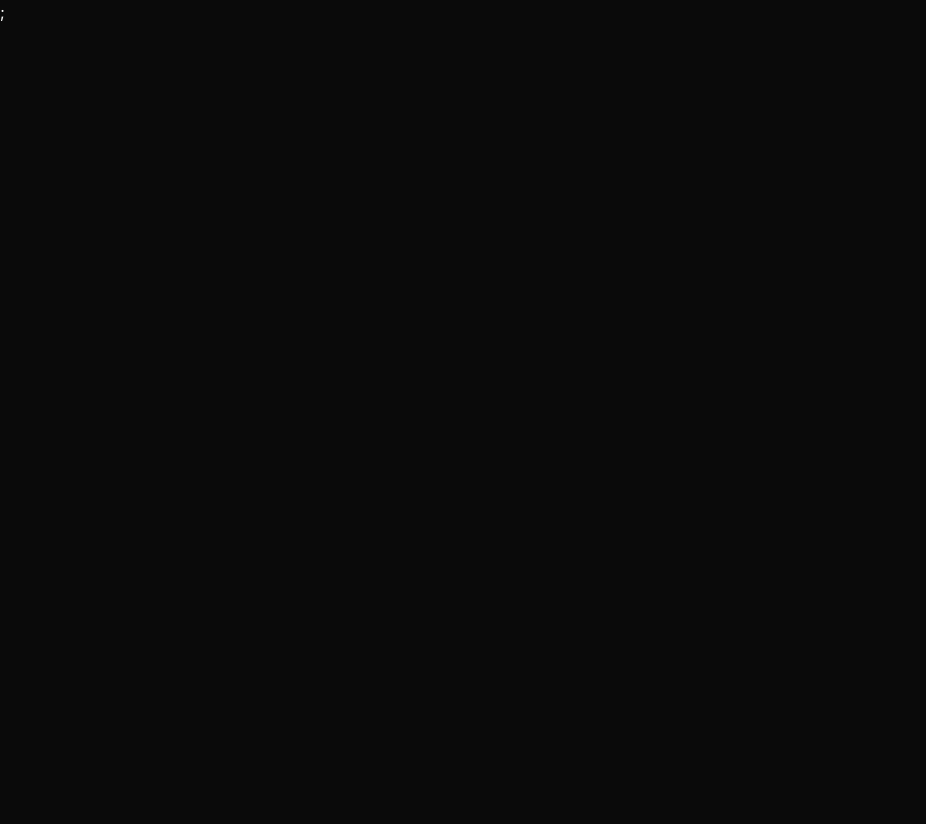
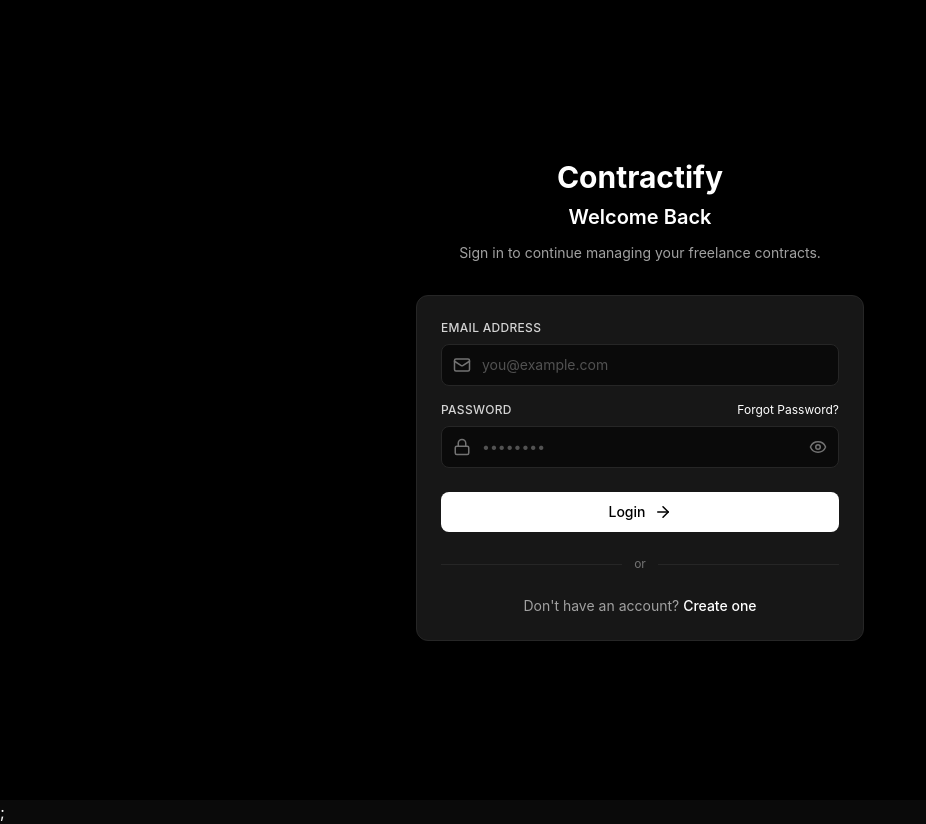
Before and after one commit to aayush2006kr/Contract-For-Freelancers, a React (Vite) app in the folder frontend-code/: page /login in a window 1280 px wide. Before the commit this address had no page. Shown: the whole page, without its empty margins (0-926 px from the left). Before the commit the page ends 800 px from the top, so only its background shows below. Built offline with nearby package versions, Linux system fonts and the light colour scheme.

Commit message:
desgin and coded login page

```diff
--- a/frontend-code/package.json
+++ b/frontend-code/package.json
@@ -12,8 +12,10 @@
   "dependencies": {
     "@tailwindcss/vite": "^4.3.3",
     "axios": "^1.18.1",
+    "lucide-react": "^1.25.0",
     "react": "^19.2.7",
     "react-dom": "^19.2.7",
+    "react-icons": "^5.7.0",
     "react-router-dom": "^7.18.1"
   },
   "devDependencies": {
--- /dev/null
+++ b/frontend-code/src/pages/Login/Login.jsx
@@ -0,0 +1,139 @@
+import { Link } from "react-router-dom";
+import {
+  Mail,
+  Lock,
+  Eye,
+  ArrowRight,
+} from "lucide-react";
+
+function Login() {
+  return (
+    <main className="flex min-h-screen items-center justify-center bg-black px-4 text-neutral-200">
+      <div className="w-full max-w-md">
+        {/* Header */}
+        <div className="mb-8 text-center">
+          <h1 className="mb-2 text-3xl font-bold text-white">
+            Contractify
+          </h1>
+
+          <h2 className="mb-3 text-xl font-semibold text-white">
+            Welcome Back
+          </h2>
+
+          <p className="text-sm text-neutral-400">
+            Sign in to continue managing your freelance contracts.
+          </p>
+        </div>
+
+        {/* Login Card */}
+        <div className="rounded-xl border border-neutral-800 bg-neutral-900 p-6 shadow-2xl">
+          <form className="space-y-4">
+            {/* Email */}
+            <div>
+              <label
+                htmlFor="email"
+                className="mb-2 block text-xs font-medium uppercase tracking-wide text-neutral-300"
+              >
+                Email Address
+              </label>
+
+              <div className="relative">
+                <Mail
+                  size={18}
+                  className="absolute left-3 top-1/2 -translate-y-1/2 text-neutral-500"
+                />
+
+                <input
+                  id="email"
+                  type="email"
+                  placeholder="you@example.com"
+                  className="w-full rounded-lg border border-neutral-800 bg-neutral-950 py-2.5 pl-10 pr-3 text-sm text-white placeholder:text-neutral-600 focus:border-white focus:ring-1 focus:ring-white focus:outline-none"
+                />
+              </div>
+            </div>
+
+            {/* Password */}
+            <div>
+              <div className="mb-2 flex items-center justify-between">
+                <label
+                  htmlFor="password"
+                  className="text-xs font-medium uppercase tracking-wide text-neutral-300"
+                >
+                  Password
+                </label>
+
+                <Link
+                  to="#"
+                  className="text-xs text-white transition hover:text-neutral-300"
+                >
+                  Forgot Password?
+                </Link>
+              </div>
+
+              <div className="relative">
+                <Lock
+                  size={18}
+                  className="absolute left-3 top-1/2 -translate-y-1/2 text-neutral-500"
+                />
+
+                <input
+                  id="password"
+                  type="password"
+                  placeholder="••••••••"
+                  className="w-full rounded-lg border border-neutral-800 bg-neutral-950 py-2.5 pl-10 pr-10 text-sm text-white placeholder:text-neutral-600 focus:border-white focus:ring-1 focus:ring-white focus:outline-none"
+                />
+
+                <button
+                  type="button"
+                  className="absolute right-3 top-1/2 -translate-y-1/2 text-neutral-500 transition hover:text-white"
+                >
+                  <Eye size={18} />
+                </button>
+              </div>
+            </div>
+
+            {/* Error Placeholder */}
+            <p className="text-sm text-red-400">
+              {/* Error Message */}
+            </p>
+
+            {/* Login Button */}
+            <button
+              type="submit"
+              className="mt-6 flex w-full items-center justify-center gap-2 rounded-lg bg-white px-4 py-2.5 text-sm font-medium text-black transition hover:bg-neutral-200"
+            >
+              Login
+              <ArrowRight size={18} />
+            </button>
+          </form>
+
+          {/* Divider */}
+          <div className="relative my-6">
+            <div className="absolute inset-0 flex items-center">
+              <div className="w-full border-t border-neutral-800"></div>
+            </div>
+
+            <div className="relative flex justify-center">
+              <span className="bg-neutral-900 px-3 text-xs text-neutral-500">
+                or
+              </span>
+            </div>
+          </div>
+
+          {/* Register */}
+          <p className="text-center text-sm text-neutral-400">
+            Don't have an account?{" "}
+            <Link
+              to="/register"
+              className="font-medium text-white transition hover:text-neutral-300"
+            >
+              Create one
+            </Link>
+          </p>
+        </div>
+      </div>
+    </main>
+  );
+}
+
+export default Login;
--- a/frontend-code/src/routes/AppRoutes.jsx
+++ b/frontend-code/src/routes/AppRoutes.jsx
@@ -1,11 +1,13 @@
 import { Routes, Route } from "react-router-dom";
 
 import Landing from "../pages/Landing/Landing";
+import Login from "../pages/Login/Login";
 
 function AppRoutes() {
   return (
     <Routes>
       <Route path="/" element={<Landing />} />
+      <Route path="/login" element={<Login/>} />
     </Routes>
   );
 }
```
Also changed, not shown: 1 other file (tests, documents, lock files or other folders).
